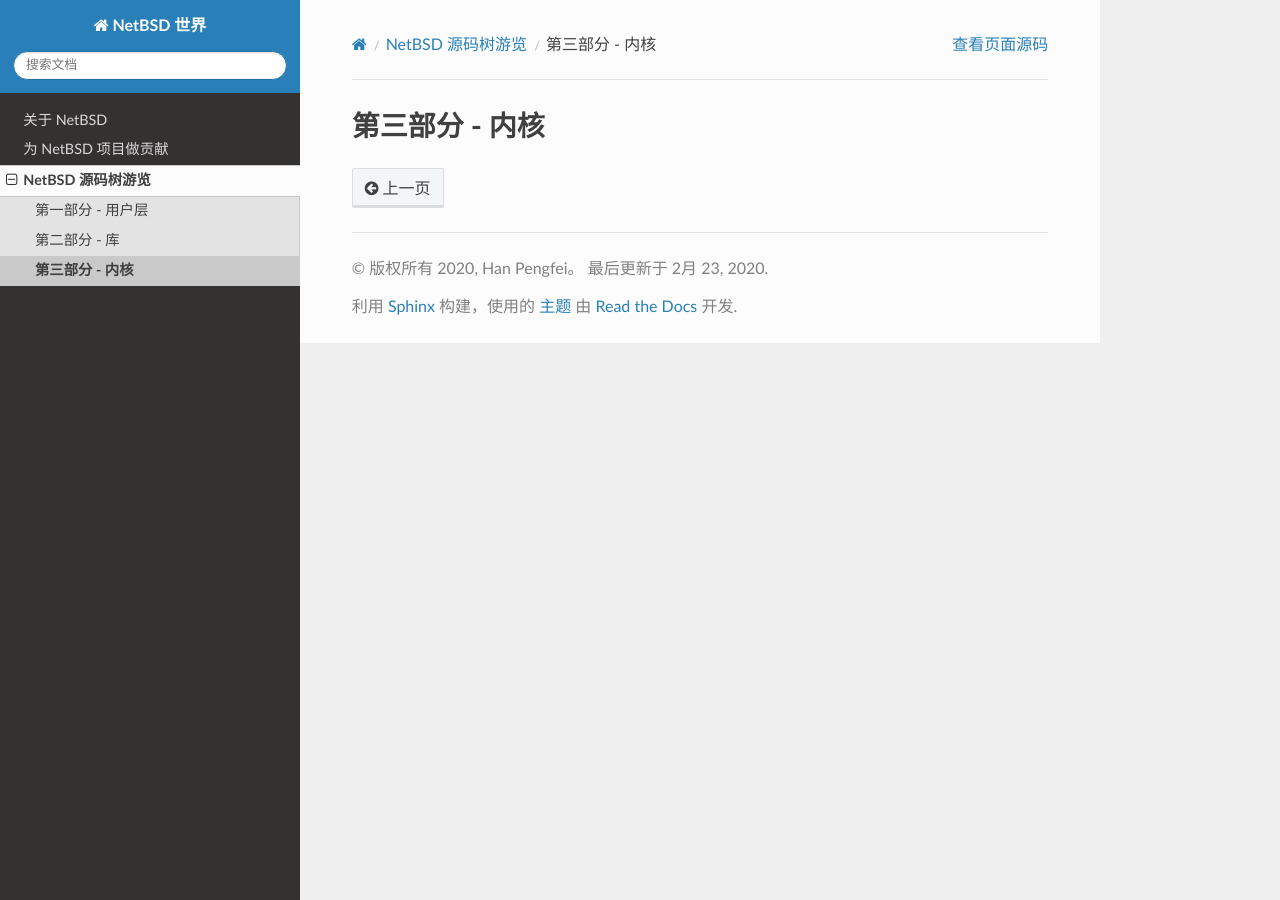
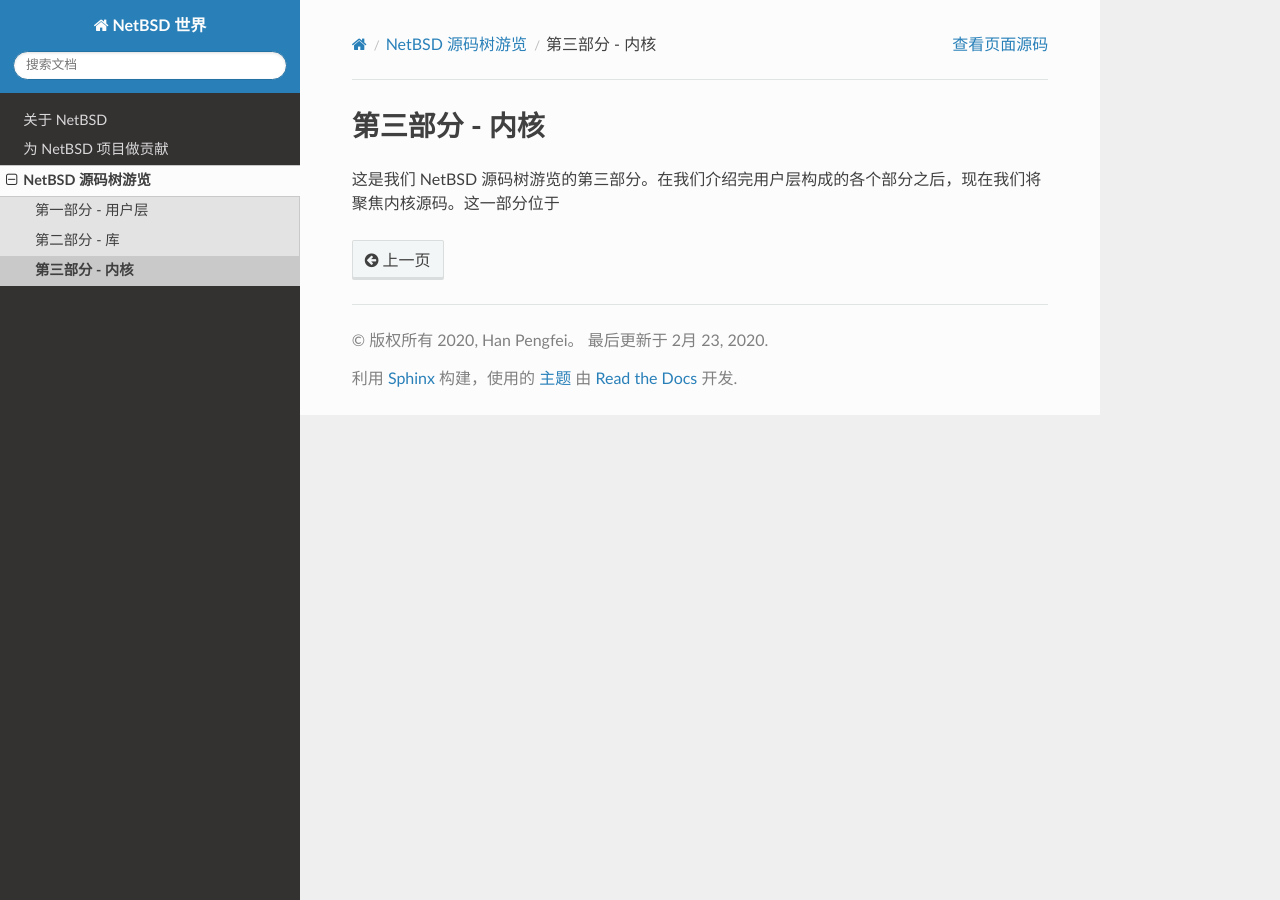
Before and after one commit to pengphei/netbsd-world, a Sphinx documentation site: the page built from source/source-tree-tour/03-source-tree-kernel.rst, in a window 1280 px wide. Built offline with Sphinx 7.4.7 and the Read the Docs theme 2.0.0, drawn with Linux system fonts in a browser that asks for light colours.

Commit message:
update
Signed-off-by: Han Pengfei <pengphei@qq.com>

```diff
--- a/source/port/sunxi/sunxi_ccu.rst
+++ b/source/port/sunxi/sunxi_ccu.rst
@@ -370,6 +370,12 @@
 SUNXI_CCU_PHASE
 ^^^^^^^^^^^^^^^^^^^^^^^^^^^^^^^^^^^^^^^^^^^^
 
+SUNXI_CCU_PREDIV 与 SUNXI_CCU_NM 类似，也用于分频寄存器，但是计算方法不同，其分频输出的时钟频率为：
+
+.. code-block:: c
+
+   output = (source)/pre/div
+
 SUNXI_CCU_FIXED_FACTOR
 ^^^^^^^^^^^^^^^^^^^^^^^^^^^^^^^^^^^^^^^^^^^^
 
--- a/source/source-tree-tour/03-source-tree-kernel.rst
+++ b/source/source-tree-tour/03-source-tree-kernel.rst
@@ -1,3 +1,5 @@
 ############################################
 第三部分 - 内核
 ############################################
+
+这是我们 NetBSD 源码树游览的第三部分。在我们介绍完用户层构成的各个部分之后，现在我们将聚焦内核源码。这一部分位于
```
